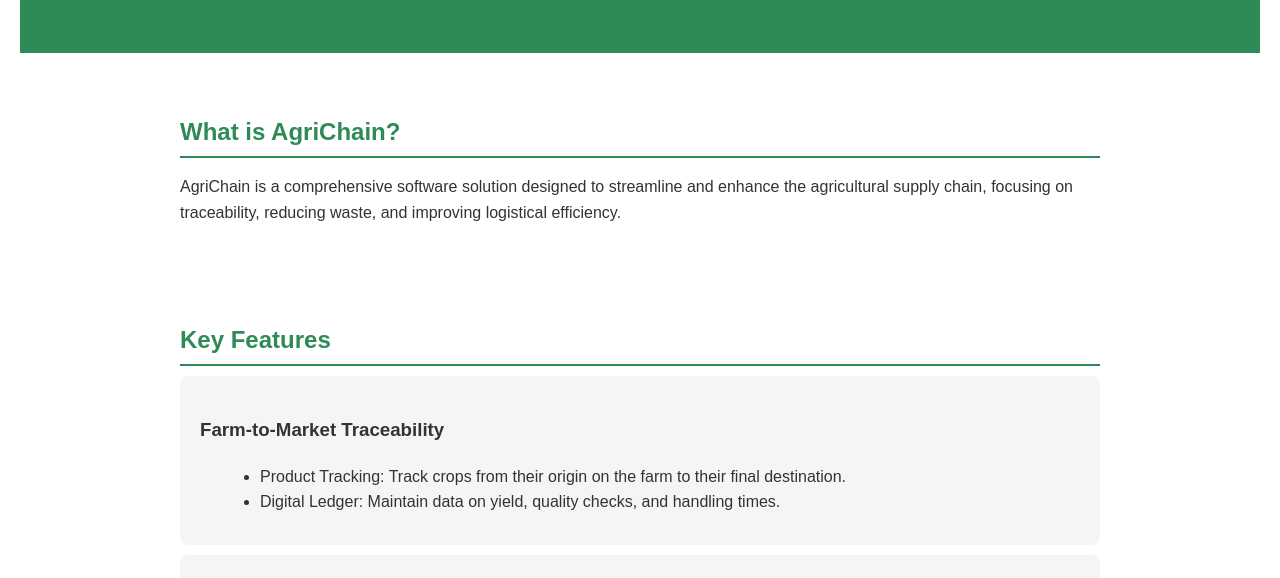
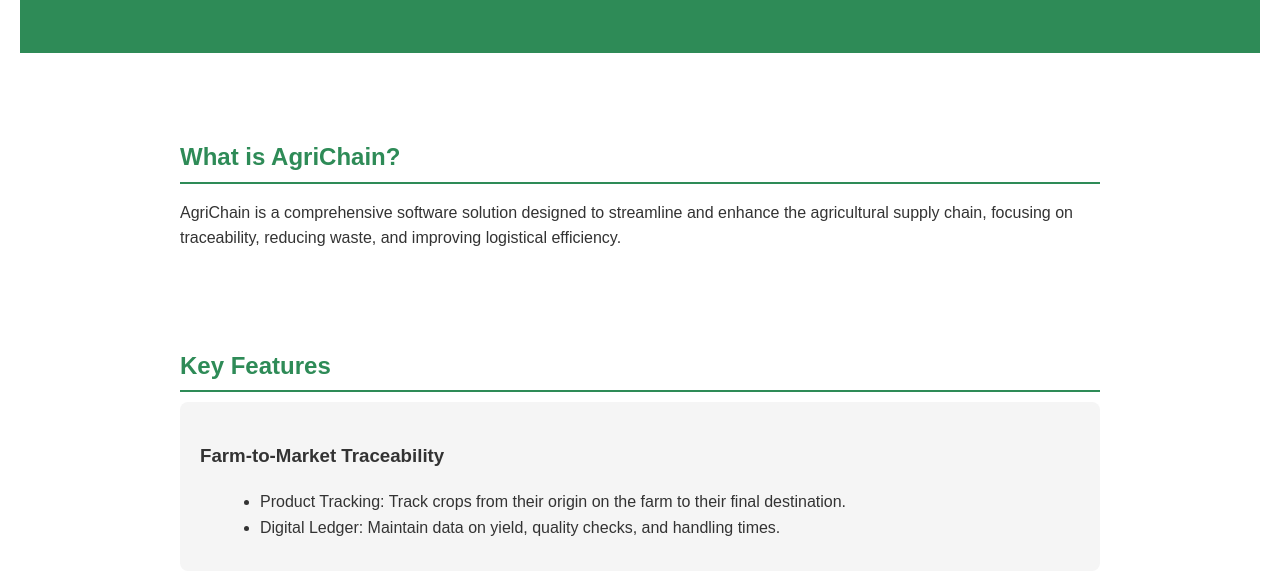
Before and after one commit to Asterport/hackathon11, a plain HTML site: page index.html in a window 1280 px wide. Shown: the part 183-761 px from the top of the page. Drawn offline with Linux system fonts and the light colour scheme.

Commit message:
adding new css file and modified html

```diff
--- a/index.html
+++ b/index.html
@@ -65,7 +65,7 @@
 
 <div class="container">
 
-    <section id="about">
+    <section id="about"><br>
         <h2 class="section-title">What is AgriChain?</h2>
         <p>
             AgriChain is a comprehensive software solution designed to streamline and enhance the agricultural supply chain, focusing on traceability, reducing waste, and improving logistical efficiency.
```
Also changed, not shown: style.css (added).
